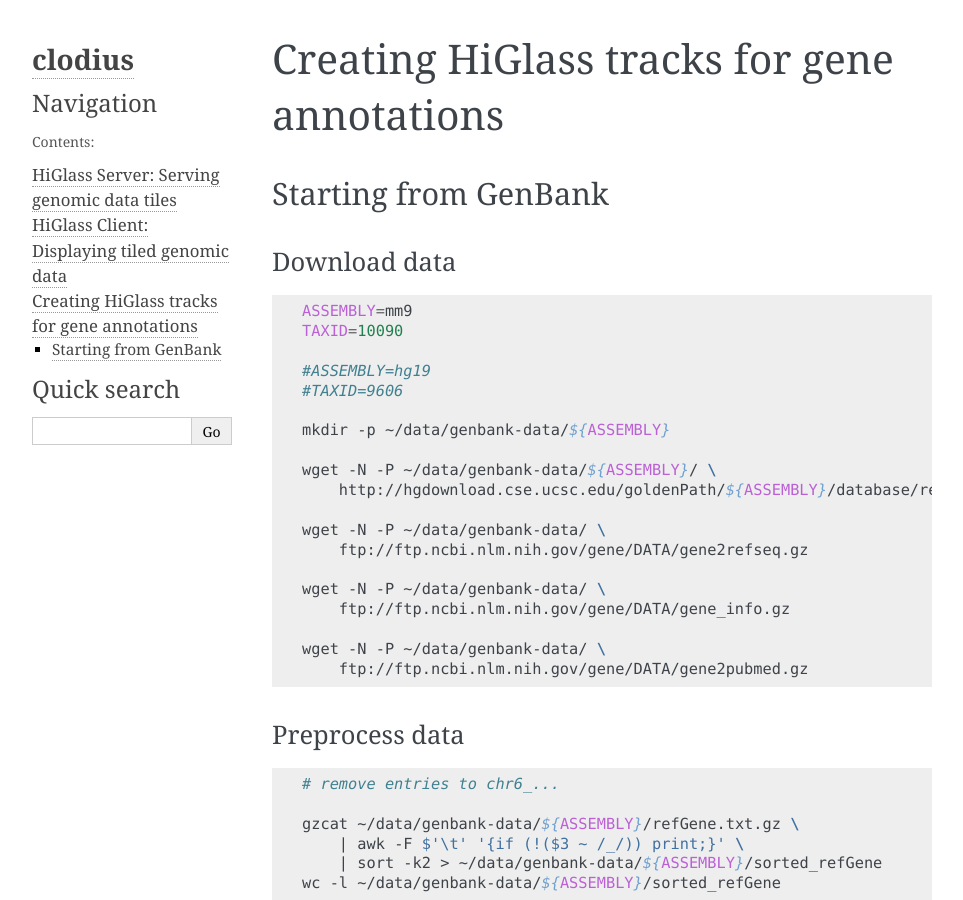
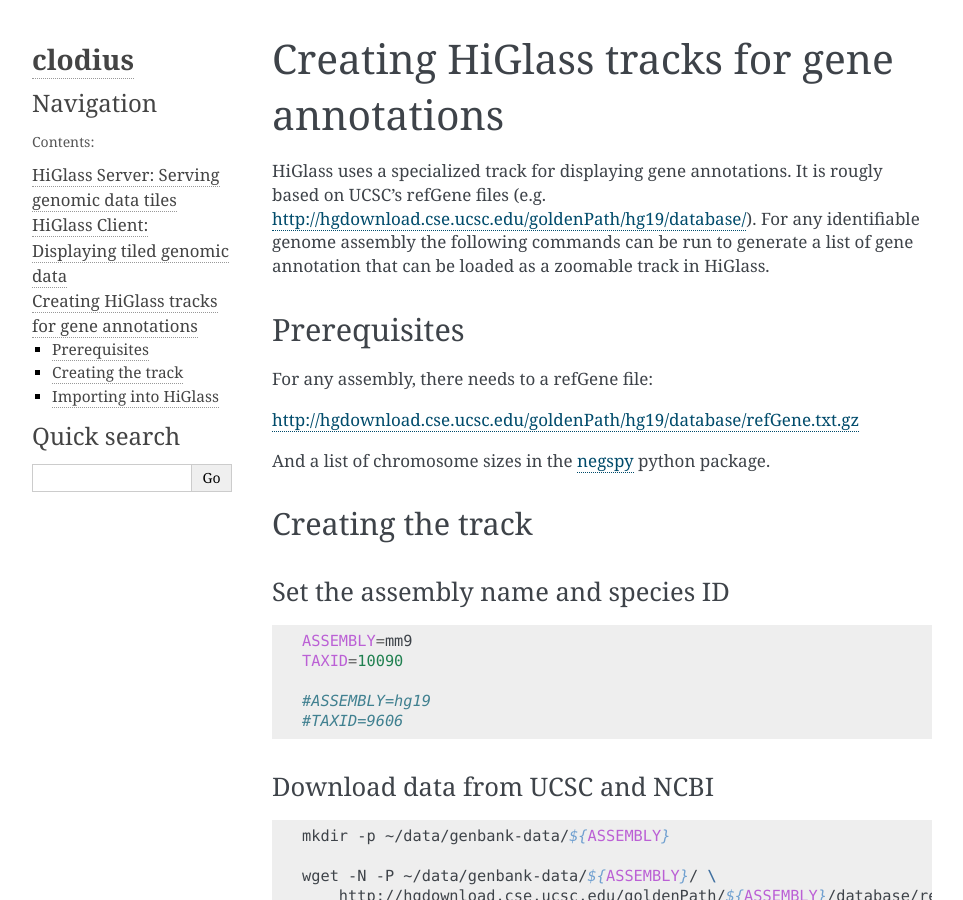
Before and after one commit to higlass/clodius, a Sphinx documentation site: the page built from docs/gene_annotations.rst, in a window 1280 px wide and 900 px high. Shown: the whole window, without its empty margins (148-1111 px from the left). Built offline with Sphinx 7.4.7, drawn with Linux system fonts in a browser that asks for light colours; formulas are drawn with MathJax 3; some of the changed text lies outside the part shown.

Commit message:
Updateding the HiGlass documentation

```diff
--- a/docs/gene_annotations.rst
+++ b/docs/gene_annotations.rst
@@ -1,11 +1,29 @@
 Creating HiGlass tracks for gene annotations
 ============================================
 
-Starting from GenBank
----------------------
+HiGlass uses a specialized track for displaying gene annotations. It is rougly
+based on UCSC's refGene files
+(e.g. http://hgdownload.cse.ucsc.edu/goldenPath/hg19/database/). For any identifiable
+genome assembly the following commands can be run to generate a list of
+gene annotation that can be loaded as a zoomable track in HiGlass.
 
-Download data
-^^^^^^^^^^^^^
+Prerequisites
+-------------
+
+For any assembly, there needs to a refGene file:
+
+http://hgdownload.cse.ucsc.edu/goldenPath/hg19/database/refGene.txt.gz
+
+And a list of chromosome sizes in the negspy_ python package.
+
+.. _negspy: https://github.com/pkerpedjiev/negspy
+
+
+Creating the track
+------------------
+
+Set the assembly name and species ID
+^^^^^^^^^^^^^^^^^^^^^^^^^^^^^^^^^^^^
 
 .. code-block:: bash
 
@@ -14,6 +32,12 @@ Download data
 
     #ASSEMBLY=hg19
     #TAXID=9606
+
+Download data from UCSC and NCBI
+^^^^^^^^^^^^^^^^^^^^^^^^^^^^^^^^
+
+.. code-block:: bash
+
 
     mkdir -p ~/data/genbank-data/${ASSEMBLY}
 
@@ -157,8 +181,11 @@ Creating a HiGlass Track
     clodius aggregate bedfile \
         --max-per-tile 20 --importance-column 5 \
         --assembly ${ASSEMBLY} \
-        ~/data/genbank-data/${ASSEMBLY}/geneAnnotationsExonUnions.bed \
-        ~/data/tiled-data/gene-annotations-${ASSEMBLY}.db
+        --output-file ~/data/tiled-data/gene-annotations-${ASSEMBLY}.db \
+        ~/data/genbank-data/${ASSEMBLY}/geneAnnotationsExonUnions.bed
 
     aws s3 cp ~/data/tiled-data/gene-annotations-${ASSEMBLY}.db \
         s3://pkerp/public/hg-server/data/${ASSEMBLY}/
+
+Importing into HiGlass
+----------------------
```
Also changed, not shown: 2 other files.
